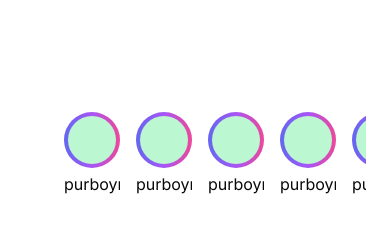
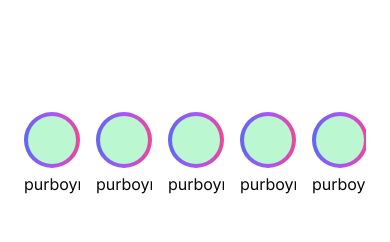
Before and after one commit to purboindra/connect-me, a Next.js app: page / in a window 390 px wide. Shown: the top 242 px of the page. Built offline with nearby package versions, Linux system fonts and the light colour scheme.

Commit message:
fix feed and story mobile

```diff
--- a/app/(root)/(home)/page.tsx
+++ b/app/(root)/(home)/page.tsx
@@ -13,9 +13,9 @@ const imgUrl =
 
 export default function page() {
   return (
-    <section className="flex flex-col items-center">
-      <div className="w-full px-8 overflow-auto no-scrollbar">
-        <div className="flex py-4 px-2 flex-row gap-4 ">
+    <section className="flex flex-col items-center ">
+      <div className="w-full overflow-auto no-scrollbar">
+        <div className="flex py-4 flex-row gap-4 ">
           {[1, 2, 3, 4, 5, 6, 7, 8, 9, 10, 11, 12, 13, 14, 15, 16].map(
             (item) => (
               <div
@@ -31,7 +31,7 @@ export default function page() {
           )}
         </div>
       </div>
-      <div className="mt-8 flex flex-col space-y-4 max-md:w-[200px] w-[550px]">
+      <div className="mt-8 flex flex-col space-y-4 max-md:w-full w-[550px]">
         <div className="flex flex-col gap-2">
           <div className="flex justify-between items-center">
             <div className="flex space-x-2 items-center">
```
